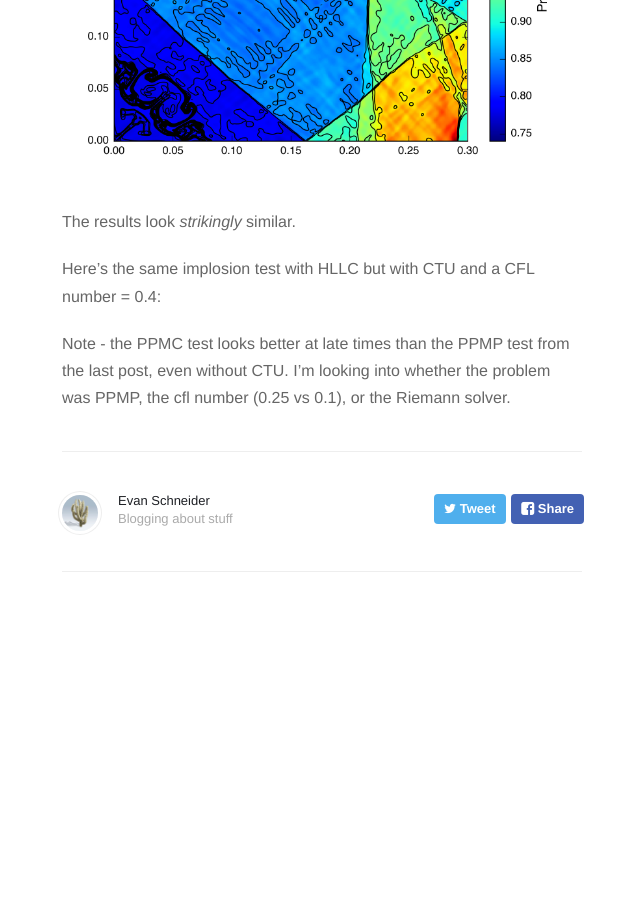
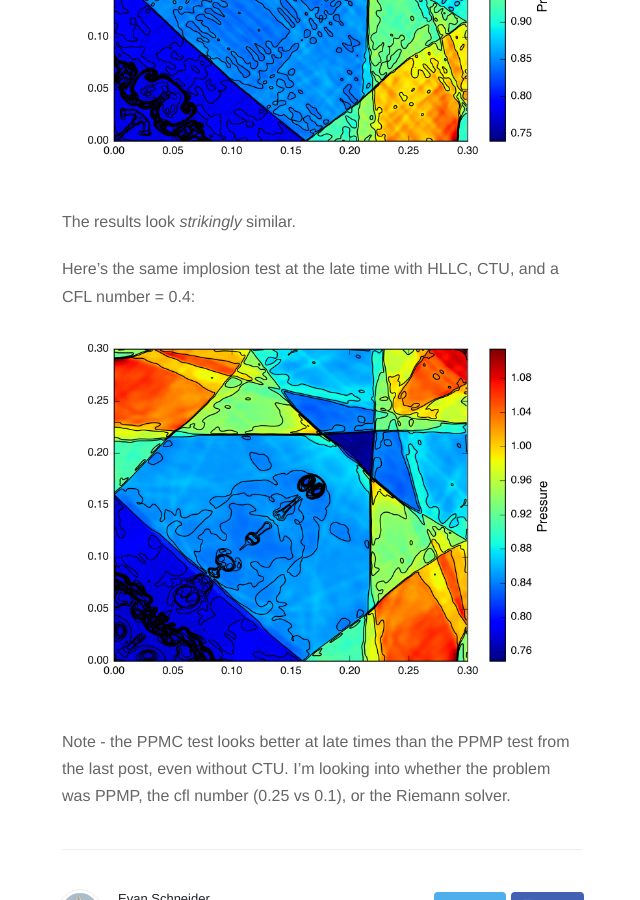
Before and after one commit to evaneschneider/site, a Jekyll site: the page built from _posts/2016-3-2-HLLC-solver.markdown, in a window 1280 px wide and 900 px high, scrolled down 5825 px. Shown: the whole window, without its empty margins (318-958 px from the left). Built offline with Jekyll 4.4.1, drawn with Linux system fonts in a browser that asks for light colours; nearby versions of some CDN libraries; formulas are drawn with MathJax 3; before the commit the page ends 6537 px from its top, so only the background shows below that.

Commit message:
new plot

```diff
--- a/_posts/2016-3-2-HLLC-solver.markdown
+++ b/_posts/2016-3-2-HLLC-solver.markdown
@@ -57,7 +57,8 @@ Roe, late, without CTU (but with a CFL number = 0.1):
 
 The results look *strikingly* similar.
 
-Here's the same implosion test with HLLC but with CTU and a CFL number = 0.4:
+Here's the same implosion test at the late time with HLLC, CTU, and a CFL number = 0.4:
+<img src="{{ site.url }}assets/images/implosion_late_hllc_CTU.png">
 
 
 Note - the PPMC test looks better at late times than the PPMP test from the last post,
```
Also changed, not shown: assets/images/implosion_late_hllc_CTU.png (added).
